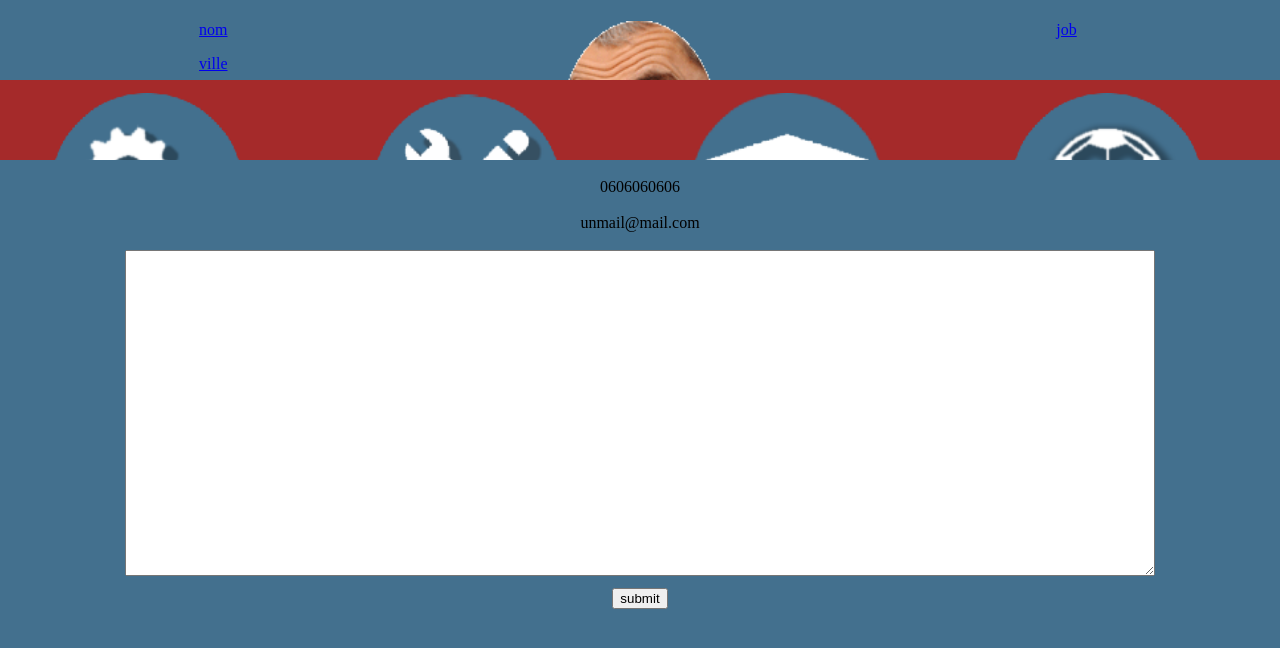
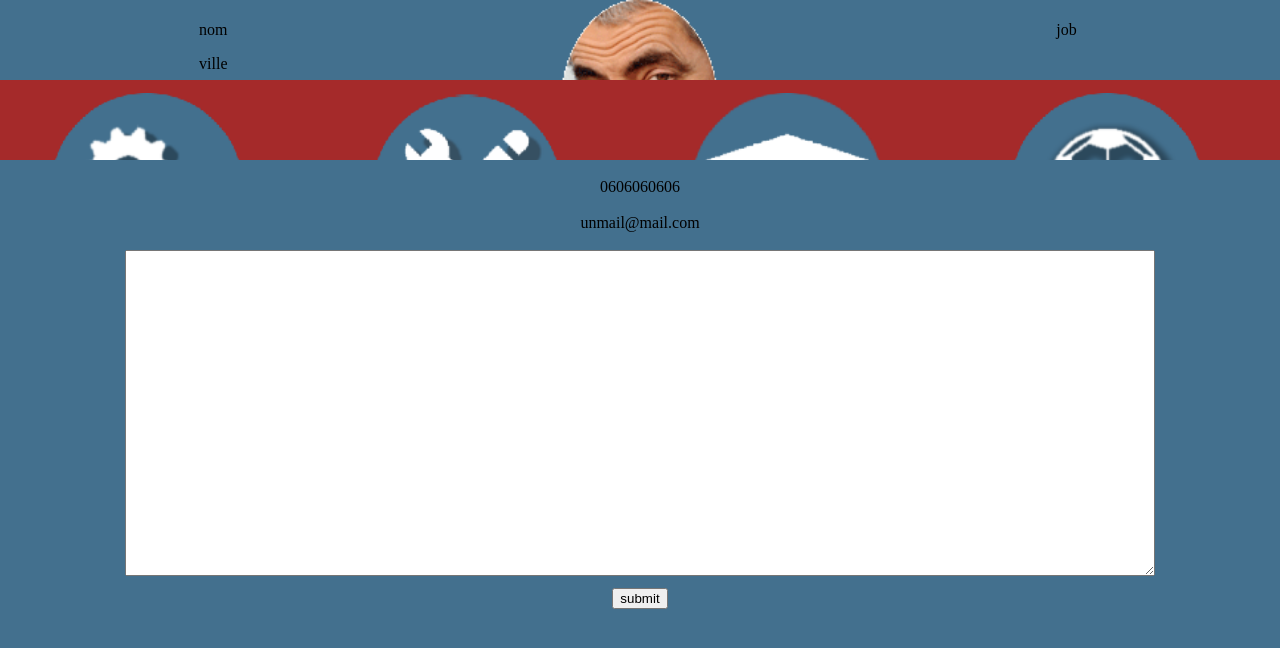
Before and after one commit to littlebr0ther/cvapp, a plain HTML site: page formulaire.html in a window 1280 px wide. Shown: the top 648 px of the page. Drawn offline with Linux system fonts and the light colour scheme.

Commit message:
link visuel

```diff
--- a/css/page.css
+++ b/css/page.css
@@ -1,5 +1,10 @@
 /* CSS Document */
 
+a:hover, a:visited, a:link, a:active
+{
+    text-decoration: none;
+    color: black;
+}
 body {
     width: 100%;
     height: 800px;
--- a/formulaire.html
+++ b/formulaire.html
@@ -18,7 +18,7 @@
             </a>
         </div>
         <div class="header-case">
-            <a href="index.html" style="display:block" class="contact-link">
+            <a href="index.html" style="display:block">
                 <img src="images/rowan_atkinson_face.png" width="50%">
             </a>
         </div>
```
